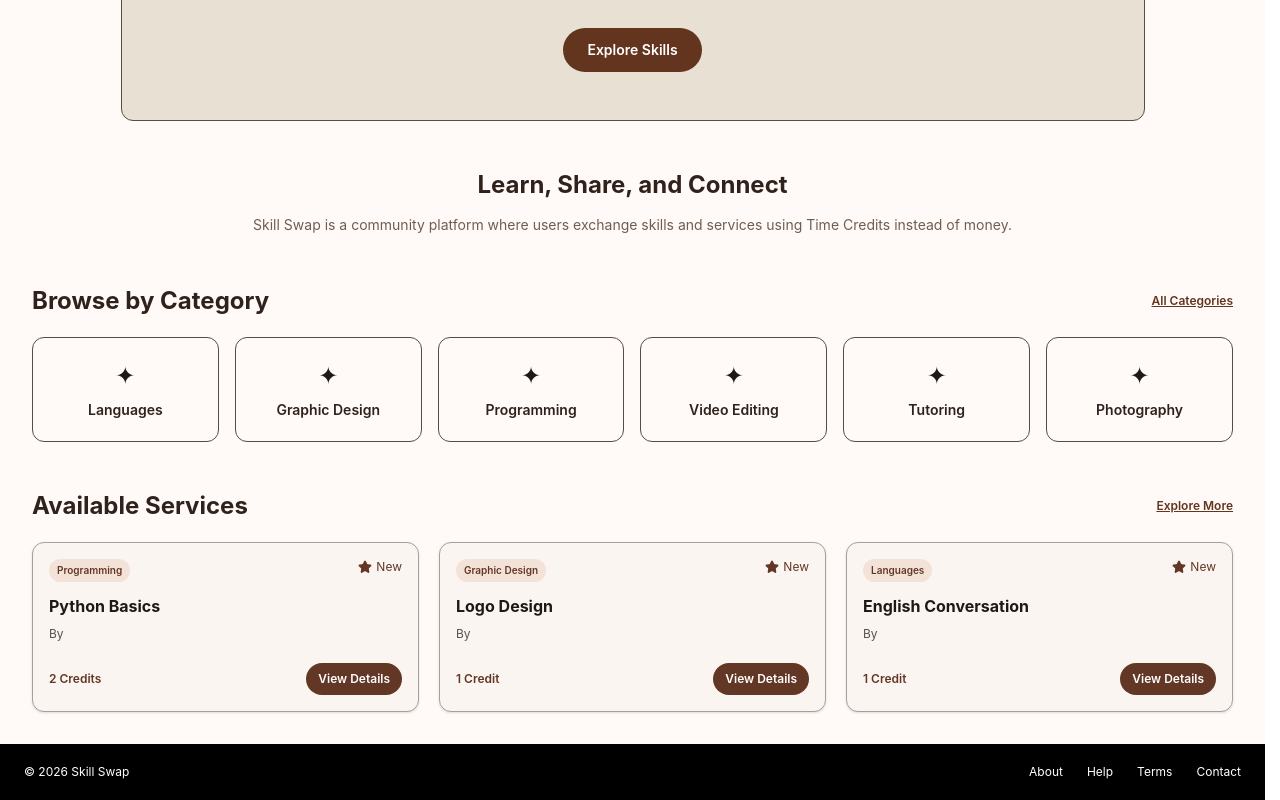
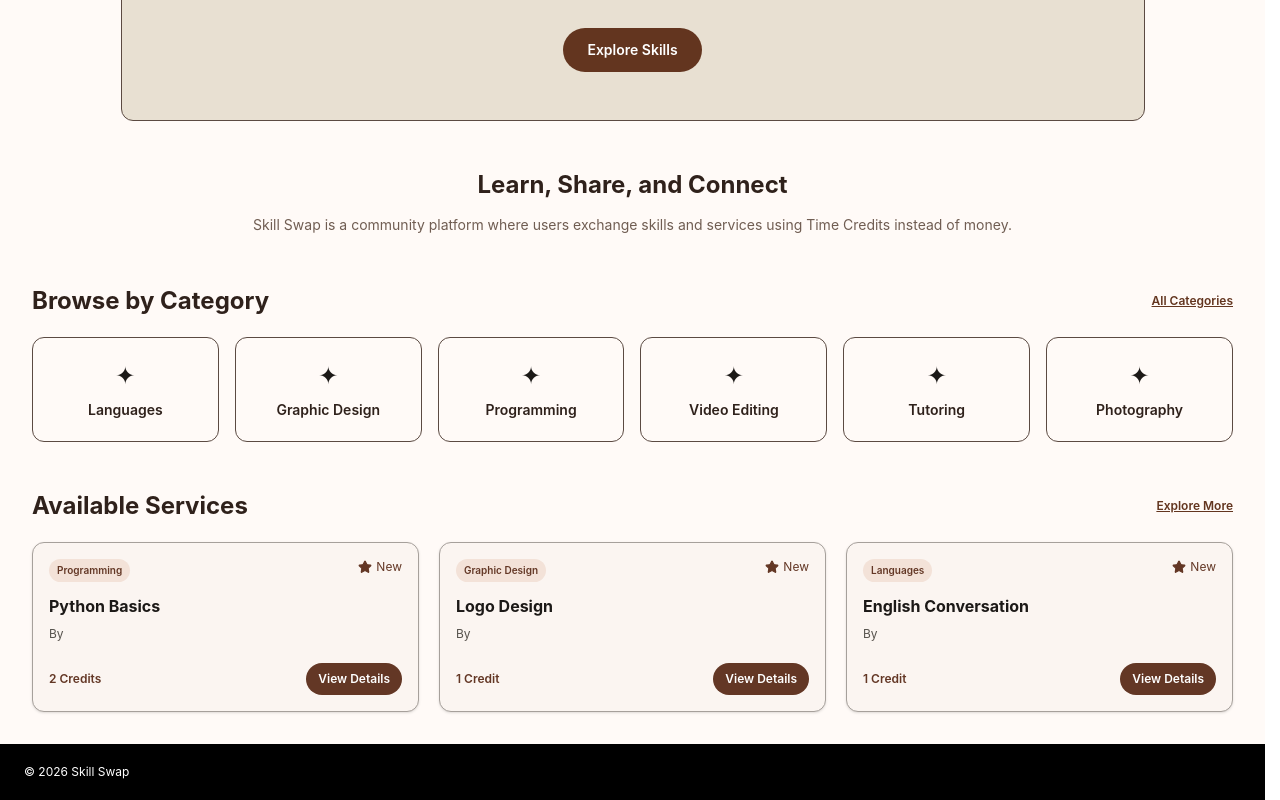
Before and after one commit to LayanAlomari/SWE363-T16-Project-SkillSwap, a React (Vite) app: page / in a window 1280 px wide. Shown: the part 298-1098 px from the top of the page. Built offline with nearby package versions, Linux system fonts and the light colour scheme.

Commit message:
Simplify footer

```diff
--- a/src/components/common/Footer.jsx
+++ b/src/components/common/Footer.jsx
@@ -1,15 +1,7 @@
 export default function Footer() {
   return (
     <footer className="mt-auto w-full bg-black px-6 py-5 text-white">
-      <div className="mx-auto flex max-w-7xl flex-col items-center justify-between gap-4 text-center text-xs sm:flex-row sm:text-left">
-        <p>© 2026 Skill Swap</p>
-        <div className="flex gap-6">
-          <a href="#about" className="transition hover:text-[#d99b78]">About</a>
-          <a href="#help" className="transition hover:text-[#d99b78]">Help</a>
-          <a href="#terms" className="transition hover:text-[#d99b78]">Terms</a>
-          <a href="#contact" className="transition hover:text-[#d99b78]">Contact</a>
-        </div>
-      </div>
+      <p className="mx-auto max-w-7xl text-center text-xs sm:text-left">© 2026 Skill Swap</p>
     </footer>
   );
 }
```
